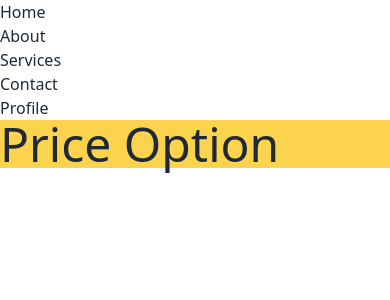
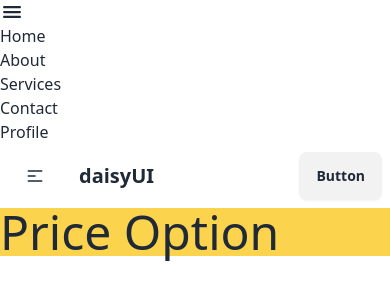
Before and after one commit to brainiac1010/Prices--React-, a React (Vite) app: page /profile in a window 390 px wide. Shown: the top 300 px of the page. Built offline with nearby package versions, Linux system fonts and the light colour scheme.

Commit message:
toggle and navbar animation

```diff
--- a/package.json
+++ b/package.json
@@ -10,8 +10,10 @@
     "preview": "vite preview"
   },
   "dependencies": {
+    "prop-types": "^15.8.1",
     "react": "^18.3.1",
-    "react-dom": "^18.3.1"
+    "react-dom": "^18.3.1",
+    "react-icons": "^5.3.0"
   },
   "devDependencies": {
     "@eslint/js": "^9.13.0",
--- a/src/App.jsx
+++ b/src/App.jsx
@@ -4,13 +4,14 @@ import './App.css'
 import Nav from './Components/nav/nav'
 import NavBar from './Components/NavBar/NavBar'
 
+
 function App() {
 
 
   return (
     <>
-      {/* <Nav></Nav> */}
       <NavBar></NavBar>
+      <Nav></Nav>
       <h1 className='text text-5xl bg-amber-300'>Price Option</h1>
 
 
--- a/src/Components/Link/Link.jsx
+++ b/src/Components/Link/Link.jsx
@@ -1,4 +1,4 @@
-
+import PropTypes from "prop-types";
 
 const Link = ({route}) => {
     return (
@@ -9,5 +9,7 @@ const Link = ({route}) => {
 };
 
 
-
+Link.prototypes={
+    route:PropTypes.object.isRequired,
+}
 export default Link;
--- a/src/Components/NavBar/NavBar.jsx
+++ b/src/Components/NavBar/NavBar.jsx
@@ -1,8 +1,11 @@
+import { useState } from "react";
 import Link from "../Link/Link";
+import { IoMenu ,IoLockClosed} from "react-icons/io5";
+
 
 
 const NavBar = () => {
-
+    const [open, setOpen] = useState(false)
     const routes = [
         { id: 1, path: '/', name: 'Home' },
         { id: 2, path: '/about', name: 'About' },
@@ -16,10 +19,19 @@ const NavBar = () => {
 
     return (
         <nav>
+
+            <div className="md:hidden text-2xl" onClick={() => setOpen(!open)}>
+                {
+                    open === true ?
+                    <IoLockClosed className=" " />
+                    : <IoMenu className=" " />
+                }
+
+            </div>
             <ul className="md:flex ">
-            {
-                routes.map(route => <Link key={route.id} route={route}></Link> )
-            }
+                {
+                    routes.map(route => <Link key={route.id} route={route}></Link>)
+                }
             </ul>
         </nav>
     );
```
Also changed, not shown: 1 other file (tests, documents, lock files or other folders).
